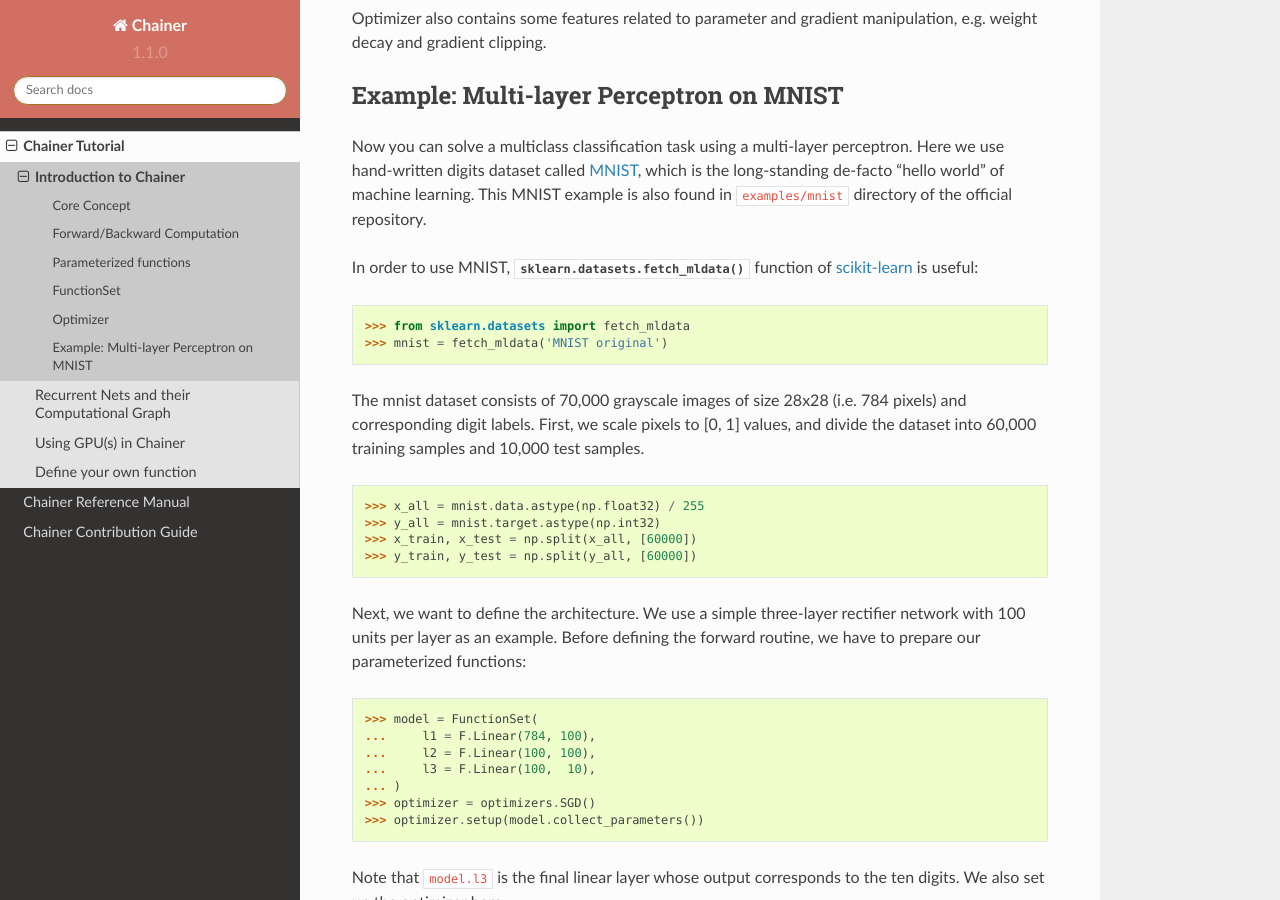
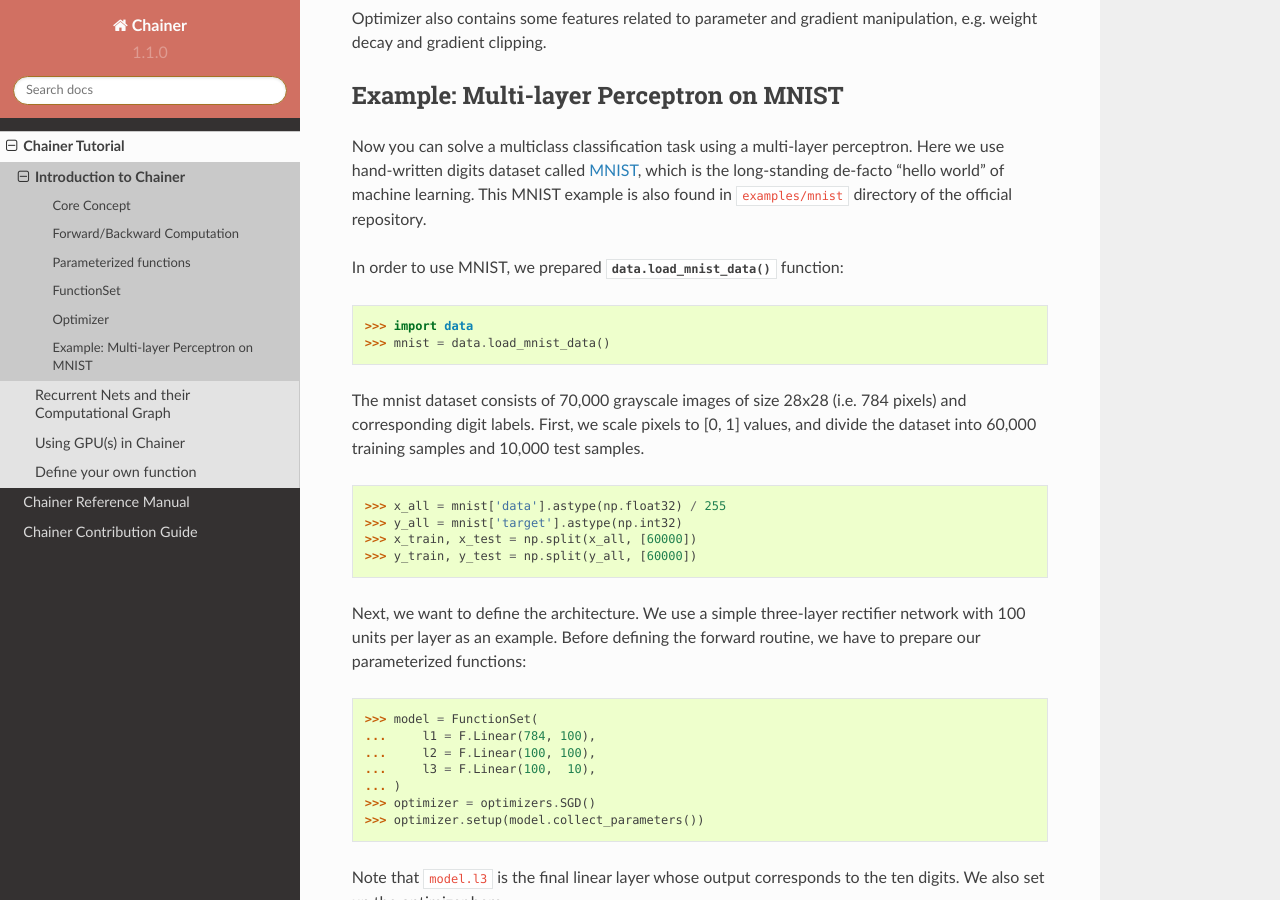
Before and after one commit to mitmul/intel-chainer, a Sphinx documentation site: the page built from docs/source/tutorial/basic.rst, in a window 1280 px wide and 900 px high, scrolled down 5838 px. Built offline with Sphinx 7.4.7 and the Read the Docs theme 2.0.0, drawn with Linux system fonts in a browser that asks for light colours.

Commit message:
Fix tutorial to use prepared function

```diff
--- a/docs/source/tutorial/basic.rst
+++ b/docs/source/tutorial/basic.rst
@@ -250,16 +250,16 @@ Now you can solve a multiclass classification task using a multi-layer perceptro
 Here we use hand-written digits dataset called `MNIST <http://yann.lecun.com/exdb/mnist/>`_, which is the long-standing de-facto "hello world" of machine learning.
 This MNIST example is also found in ``examples/mnist`` directory of the official repository.
 
-In order to use MNIST, :func:`sklearn.datasets.fetch_mldata` function of `scikit-learn <http://scikit-learn.org/>`_ is useful::
+In order to use MNIST, we prepared :func:`data.load_mnist_data` function::
 
-  >>> from sklearn.datasets import fetch_mldata
-  >>> mnist = fetch_mldata('MNIST original')
+  >>> import data
+  >>> mnist = data.load_mnist_data()
 
 The mnist dataset consists of 70,000 grayscale images of size 28x28 (i.e. 784 pixels) and corresponding digit labels.
 First, we scale pixels to [0, 1] values, and divide the dataset into 60,000 training samples and 10,000 test samples.
 
-  >>> x_all = mnist.data.astype(np.float32) / 255
-  >>> y_all = mnist.target.astype(np.int32)
+  >>> x_all = mnist['data'].astype(np.float32) / 255
+  >>> y_all = mnist['target'].astype(np.int32)
   >>> x_train, x_test = np.split(x_all, [60000])
   >>> y_train, y_test = np.split(y_all, [60000])
 
```
